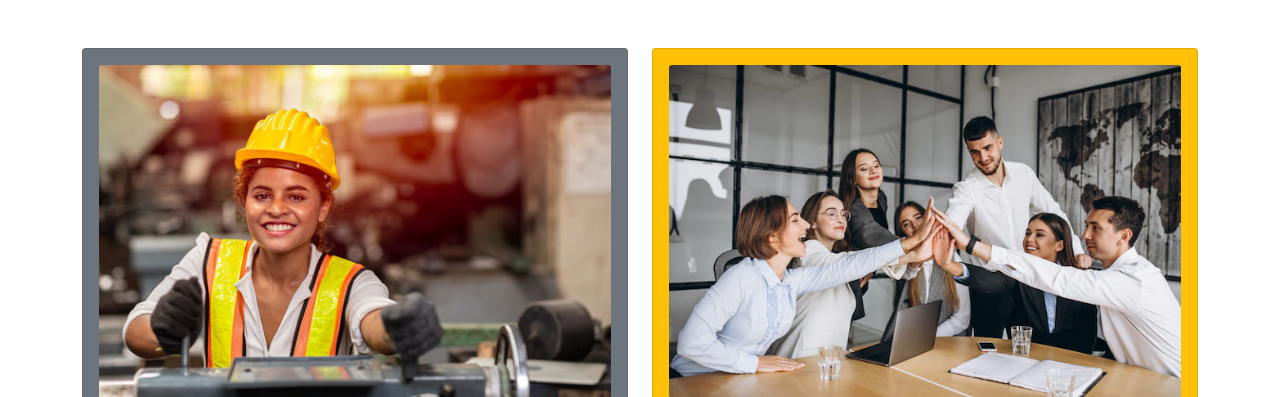
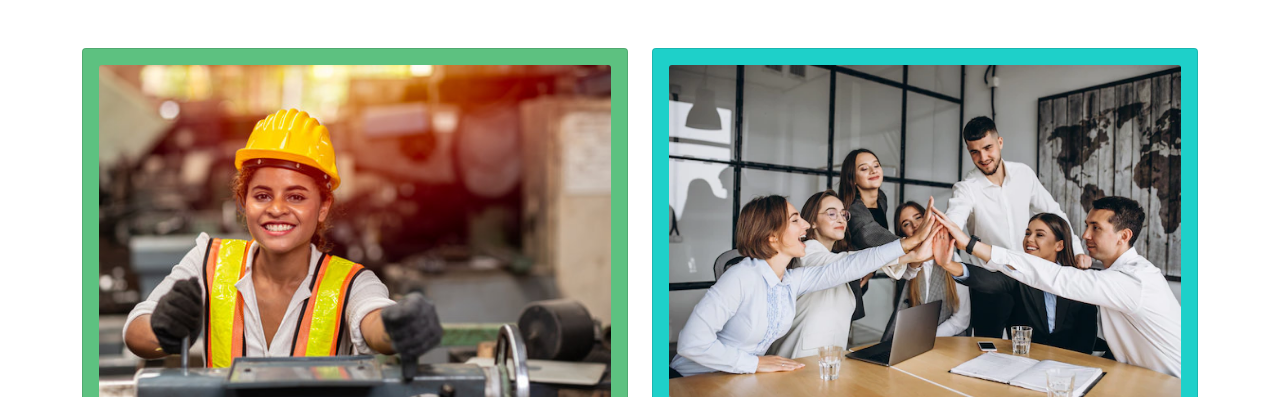
Before and after one commit to Jorge-Patino92/frasan-pati-o-bootstrap, a website: page nosotros.html in a window 1280 px wide. Shown: the part 133-530 px from the top of the page. Drawn offline with nearby package versions, Linux system fonts and the light colour scheme.

Commit message:
Se agregan cambios en nosotros

```diff
--- a/nosotros.html
+++ b/nosotros.html
@@ -67,7 +67,7 @@
     <div class="container">
         <div class="row text-center">
             <div class="col-md">
-                <div class="card bg-secondary text-light mb-1">
+                <div class="card mis-bkg text-dark mb-1">
                     <div class="card-body text-center">
                         <img src="imagenes/mision.jpg" class="card-img-top" alt="">
                         <h2 class="card-title">Misión</h2>
@@ -79,7 +79,7 @@
             </div>
 
             <div class="col-md">
-                <div class="card bg-warning text-dark mb-1">
+                <div class="card val-bkg text-dark mb-1">
                     <div class="card-body text-center">
                         <img src="imagenes/valores.webp" class="card-img-top" alt="">
                         <h2 class="card-title">Valores</h2>
--- a/package.json
+++ b/package.json
@@ -1,7 +1,6 @@
 {
   "name": "clear",
   "version": "1.0.0",
-  "description": "",
   "main": "index.js",
   "scripts": {
     "compile:sass": "sass --watch scss/style.scss css/style.css"
@@ -15,5 +14,6 @@
   "bugs": {
     "url": "https://github.com/Jorge-Patino92/frasan-pati-o-bootstrap/issues"
   },
-  "homepage": "https://github.com/Jorge-Patino92/frasan-pati-o-bootstrap#readme"
+  "homepage": "https://github.com/Jorge-Patino92/frasan-pati-o-bootstrap#readme",
+  "description": ""
 }
--- a/scss/style.scss
+++ b/scss/style.scss
@@ -74,3 +74,13 @@
 .card-bkg {
     background-color: rgb(55, 57, 84);
 }
+
+/*NOSOTROS*/
+
+.val-bkg {
+    background-color: rgb(30, 208, 201);
+}
+
+.mis-bkg {
+    background-color: rgb(93, 193, 128);
+}
```
Also changed, not shown: css/style.css, 1 other file.
